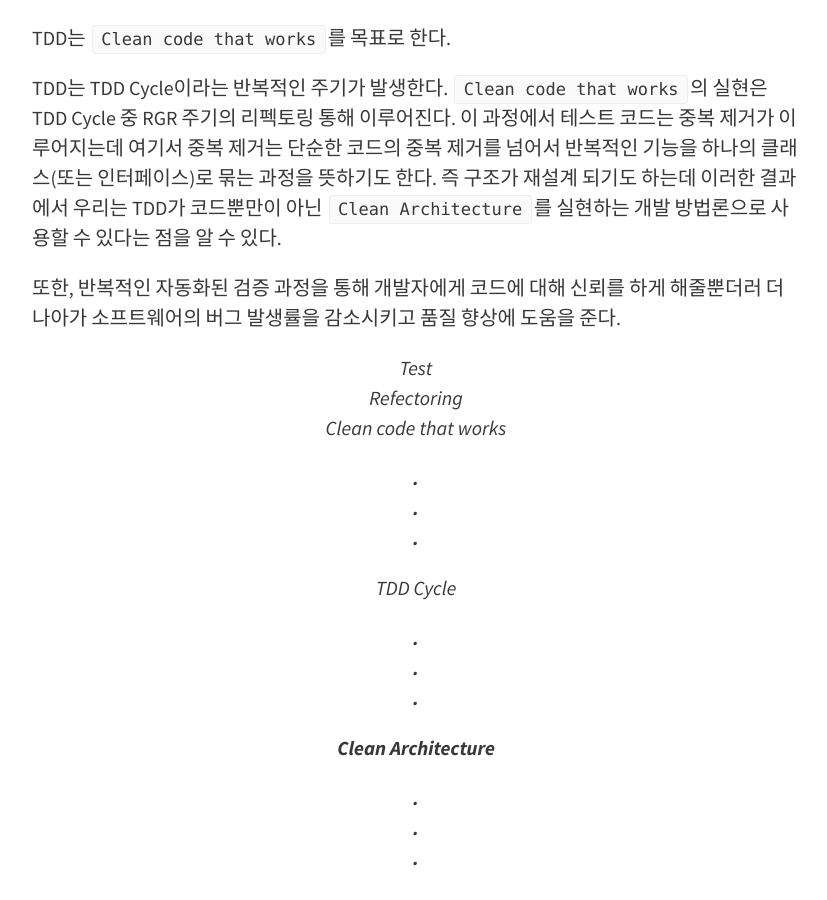
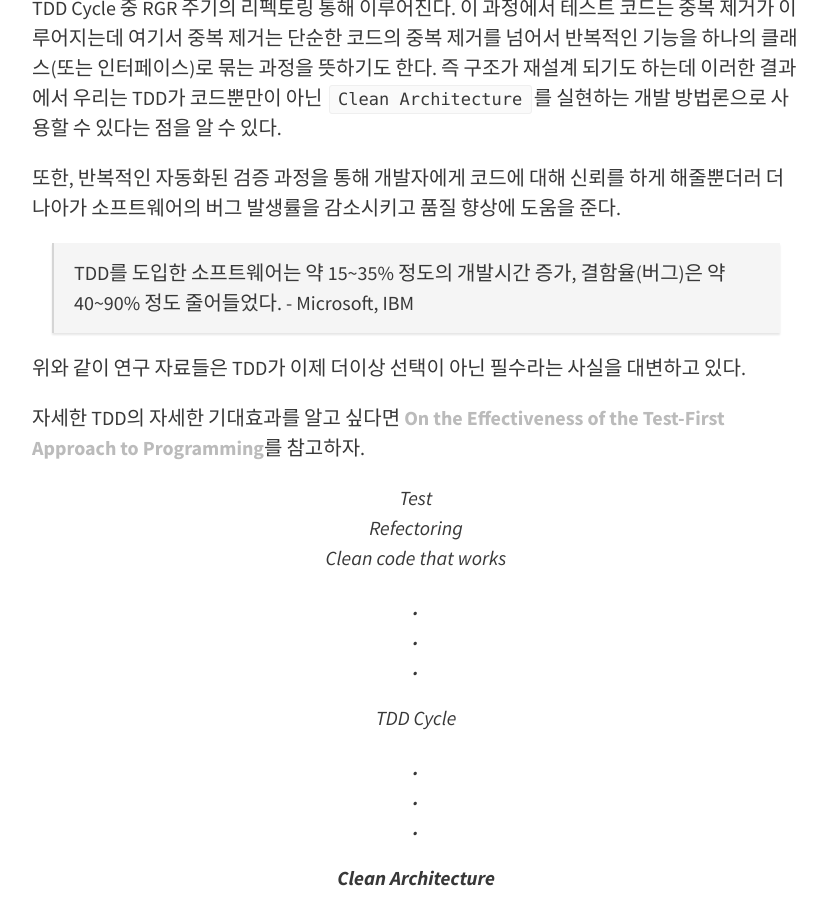
Before and after one commit to gmoon92/gmoon92.github.io, a Jekyll site: the page built from _posts/2018-08-24-TDD1.md, in a window 1280 px wide and 900 px high, scrolled down 9774 px. Shown: the whole window, without its empty margins (224-1051 px from the left). Built offline with Jekyll 4.4.1, drawn with Linux system fonts in a browser that asks for light colours; comment, search, counter and statistics services are not loaded; some of the changed text lies outside the part shown.

Commit message:
ㅅㄷㄴㅅ

```diff
--- a/_posts/2018-08-24-TDD1.md
+++ b/_posts/2018-08-24-TDD1.md
@@ -223,6 +221,15 @@ TDD는 TDD Cycle이라는 반복적인 주기가 발생한다.
 
 또한, 반복적인 자동화된 검증 과정을 통해 개발자에게 코드에 대해 신뢰를 하게 해줄뿐더러 더 나아가 소프트웨어의 버그 발생률을 감소시키고 품질 향상에 도움을 준다.
 
+>TDD를 도입한 소프트웨어는 약 15~35% 정도의 개발시간 증가, 결함율(버그)은 약 40~90% 정도 줄어들었다. -  Microsoft, IBM
+
+위와 같이 연구 자료들은 TDD가 이제 더이상 선택이 아닌 필수라는 사실을 대변하고 있다.
+
+자세한 TDD의 자세한 기대효과를 알고 싶다면 [On the Effectiveness of the Test-First Approach to Programming](https://www.researchgate.net/publication/3188484_On_the_effectiveness_of_the_test-first_approach_to_programming)를 참고하자.
+
+
+
+
  _Test_
  _Refectoring_
  _Clean code that works_
```
Also changed, not shown: other parts of _posts/2018-08-24-TDD1.md (+0 -2 lines).
